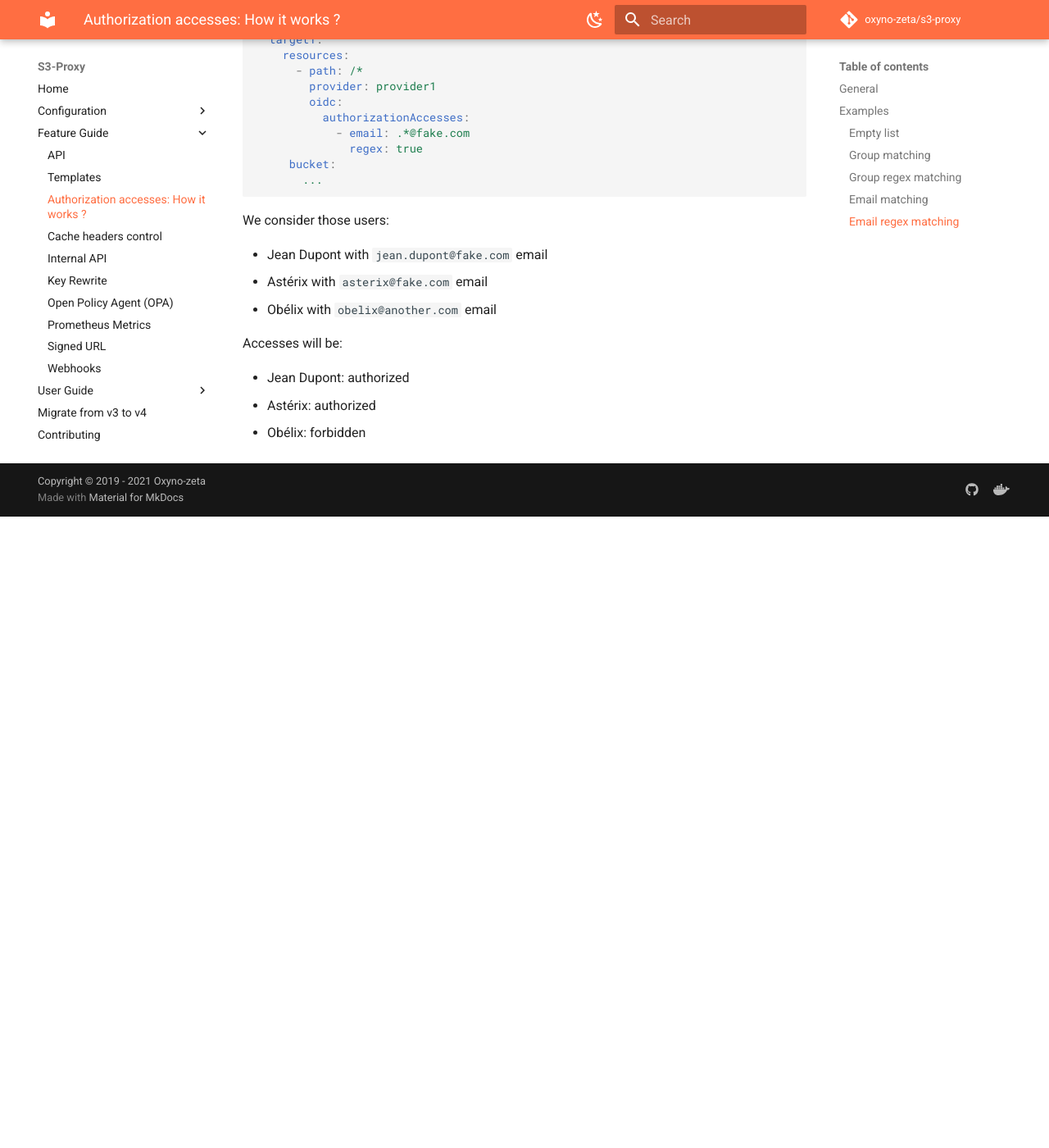
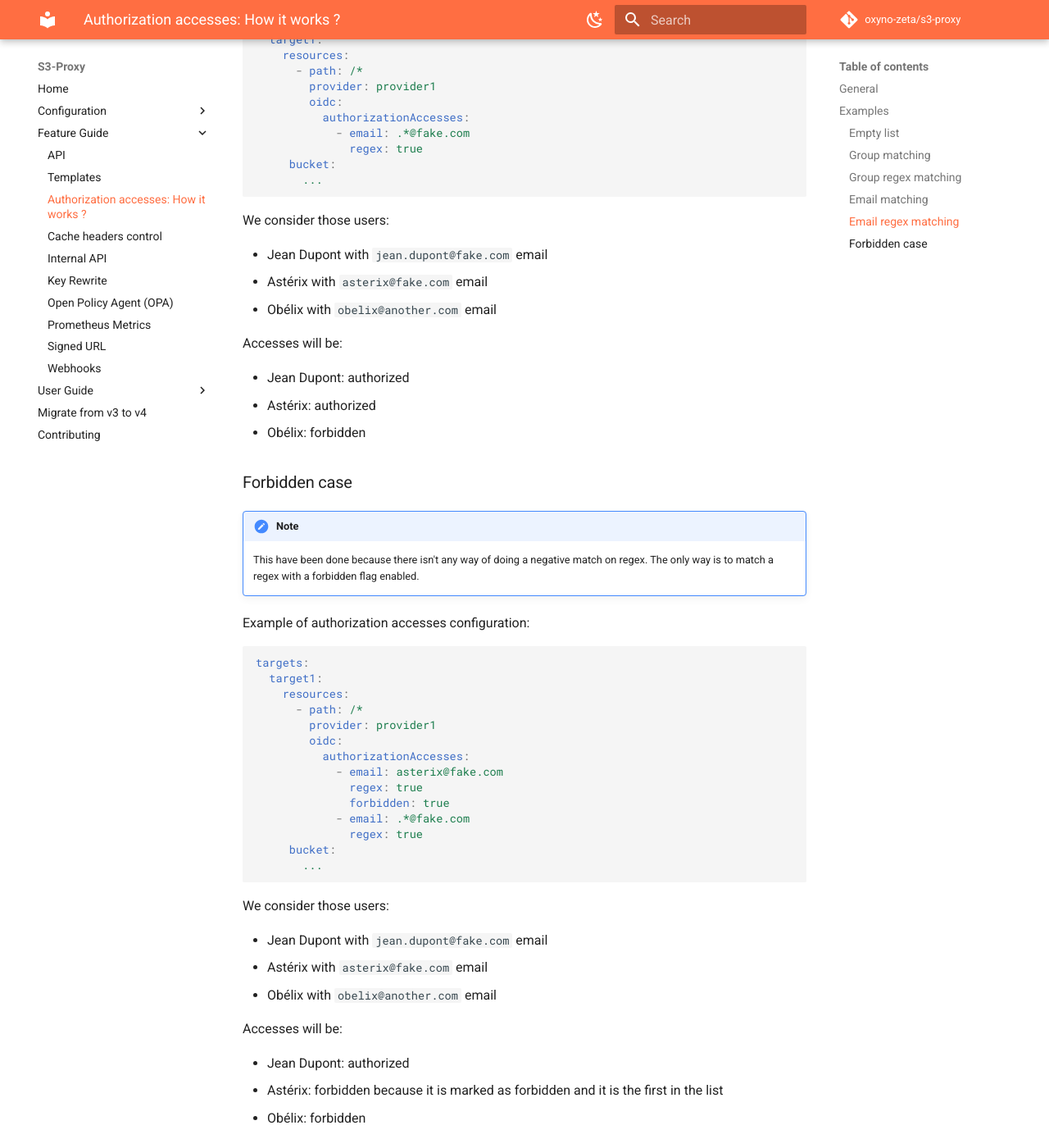
Before and after one commit to oxyno-zeta/s3-proxy, an MkDocs documentation site: the page built from docs/feature-guide/authorization-accesses.md, in a window 1280 px wide and 1400 px high, scrolled down 3182 px. Shown: the whole window at 82% size. Built offline with MkDocs 1.6.1 and Material for MkDocs 9.7.7, drawn with Linux system fonts in a browser that asks for light colours; comment, search, counter and statistics services are not loaded; before the commit the page ends 3812 px from its top, so only the background shows below that.

Commit message:
feat: Add way to forbid an oidc authorization access item in list

````diff
--- a/docs/feature-guide/authorization-accesses.md
+++ b/docs/feature-guide/authorization-accesses.md
@@ -156,3 +156,42 @@ Accesses will be:
 - Jean Dupont: authorized
 - Astérix: authorized
 - Obélix: forbidden
+
+### Forbidden case
+
+<!-- prettier-ignore-start -->
+!!! note
+
+    This have been done because there isn't any way of doing a negative match on regex. The only way is to match a regex with a forbidden flag enabled.
+<!-- prettier-ignore-end -->
+
+Example of authorization accesses configuration:
+
+```yaml
+targets:
+  target1:
+    resources:
+      - path: /*
+        provider: provider1
+        oidc:
+          authorizationAccesses:
+            - email: asterix@fake.com
+              regex: true
+              forbidden: true
+            - email: .*@fake.com
+              regex: true
+     bucket:
+       ...
+```
+
+We consider those users:
+
+- Jean Dupont with `jean.dupont@fake.com` email
+- Astérix with `asterix@fake.com` email
+- Obélix with `obelix@another.com` email
+
+Accesses will be:
+
+- Jean Dupont: authorized
+- Astérix: forbidden because it is marked as forbidden and it is the first in the list
+- Obélix: forbidden
````
Also changed, not shown: docs/configuration/structure.md (+6 -5 lines), 3 other files.
